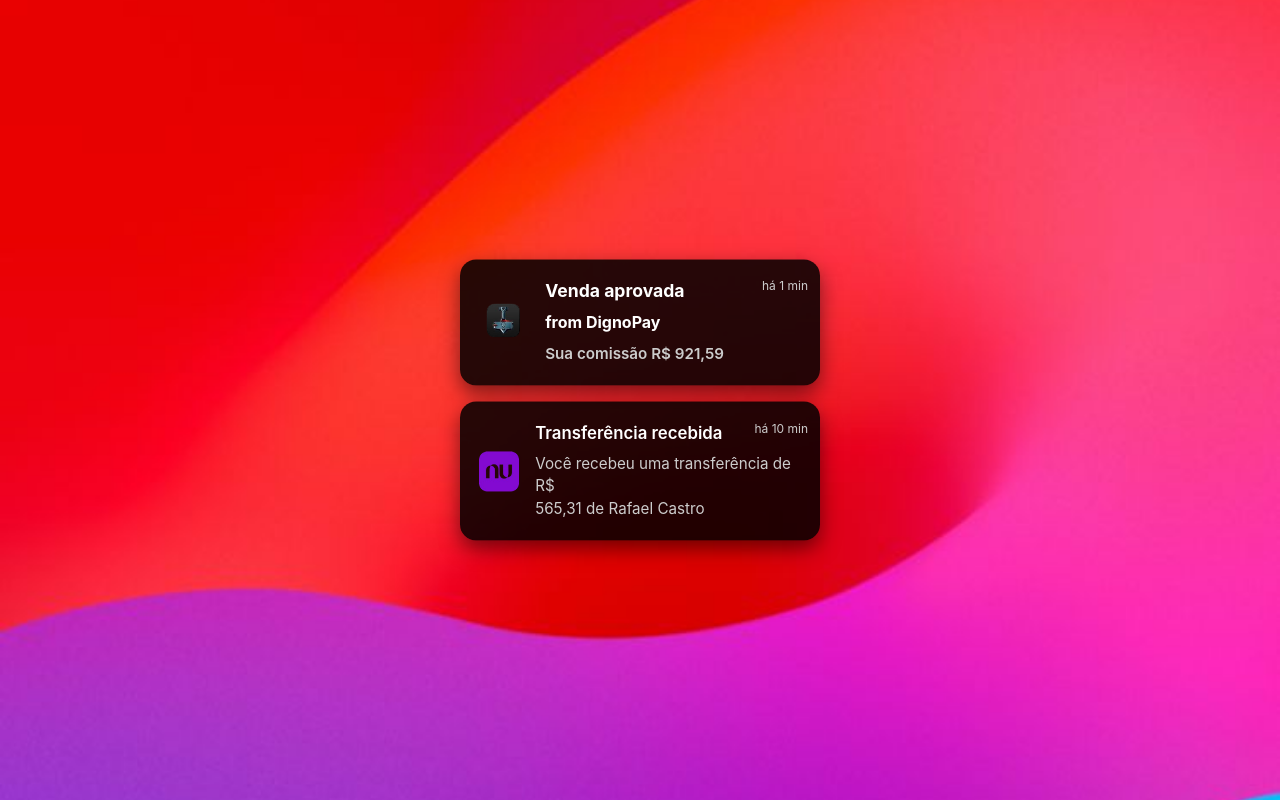
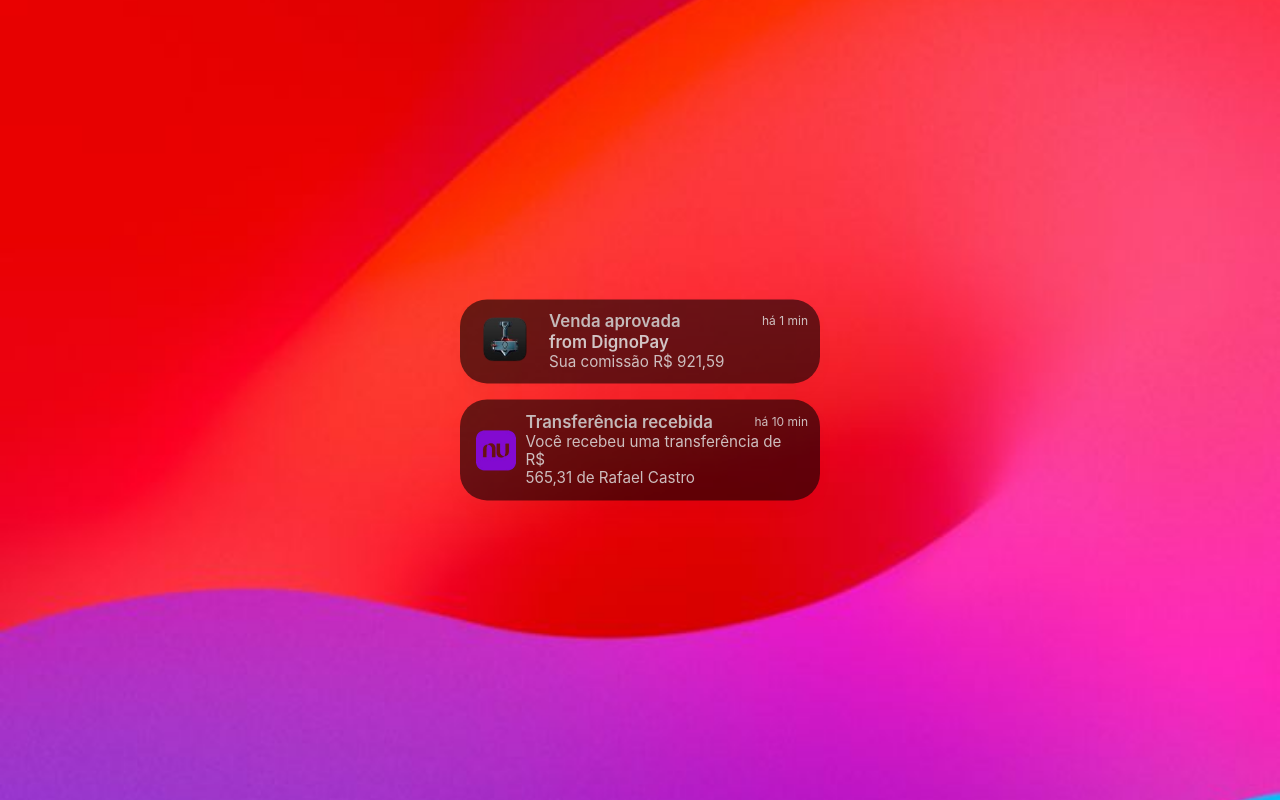
Before and after one commit to Santiago199723/notifica, a plain HTML site: page index.html in a window 1280 px wide. Drawn offline with Linux system fonts and the light colour scheme.

Commit message:
index.html

```diff
--- a/index.html
+++ b/index.html
@@ -6,9 +6,10 @@
   <title>Notificações Nubank + DignoPay</title>
   <style>
     :root {
-      --white: #ffffff;
-      --gray-dark: rgba(0, 0, 0, 0.85);
-      --text-secondary: #cccccc;
+      --white: #dedcdce1;
+      --gray-dark: rgba(0, 0, 0, 0.58);
+      --text-secondary: rgba(221, 219, 219, 0.858);
+      --title-light: #cfcfcfe1;
     }
 
     * {
@@ -46,14 +47,18 @@
     .notification {
       background-color: var(--gray-dark);
       color: var(--white);
-      padding: 1.2em 1.2em;
-      border-radius: 16px;
-      box-shadow: 0 8px 20px rgba(0, 0, 0, 0.5);
+      padding: 0.8em 1em;
+      border-radius: 27px;
+      box-shadow: 0 8px 20px rgba(0, 0, 0, 0.022);
       display: flex;
-      gap: 1em;
-      align-items: flex-start;
+      gap: 0.6em;
+      align-items: center;
       animation: slideIn 0.4s ease;
       position: relative;
+    }
+
+    .notification.venda {
+      padding: 0.6em 0.9em;
     }
 
     .notification img {
@@ -68,56 +73,46 @@
     }
 
     .notification.dignopay img {
-      width: 50px;
-      height: 50px;
+      width: 65px;
+      height: 65px;
     }
 
     .notification-content {
       display: flex;
       flex-direction: column;
       font-size: 0.95rem;
-      line-height: 1.5;
+      line-height: 1.2;
       color: var(--white);
       flex-grow: 1;
+      justify-content: center;
     }
 
-        .timestamp {
+    .timestamp {
       position: absolute;
-      top: 1.6em; /* ← antes era 0.6em */
+      top: 1.2em; /* Ajustado mais para cima */
       right: 1em;
       font-size: 0.75rem;
       color: var(--text-secondary);
     }
 
-
-    .transferencia .title {
+    .transferencia .title,
+    .venda .title {
       font-weight: 600;
       font-size: 1.05rem;
-      margin-bottom: 0.4em;
+      margin-bottom: 0.03em;
+      color: var(--title-light);
     }
 
-    .transferencia .line {
+    .transferencia .line,
+    .venda .commission {
       color: var(--text-secondary);
     }
 
-    .venda .title {
-      font-weight: 700;
-      font-size: 1.1rem;
-      margin-bottom: 0.3em;
+    .venda .from {
+      font-weight: 600;
+      font-size: 1.05rem;
+      margin-bottom: 0.03em;
       color: var(--white);
-    }
-
-    .venda .from {
-      font-weight: 700;
-      font-size: 1rem;
-      margin-bottom: 0.6em;
-      color: var(--white);
-    }
-
-    .venda .commission {
-      font-weight: 600;
-      font-size: 0.95rem;
-      color: var(--text-secondary);
     }
 
     @keyframes slideIn {
@@ -207,8 +202,7 @@
     }
 
     function iniciarNotificacoes() {
-      criarNotificacaoTransferencia(); // primeira
-
+      criarNotificacaoTransferencia();
       setTimeout(() => criarNotificacaoVenda(), 3000);
       setTimeout(() => criarNotificacaoTransferencia(), 6000);
 
```
